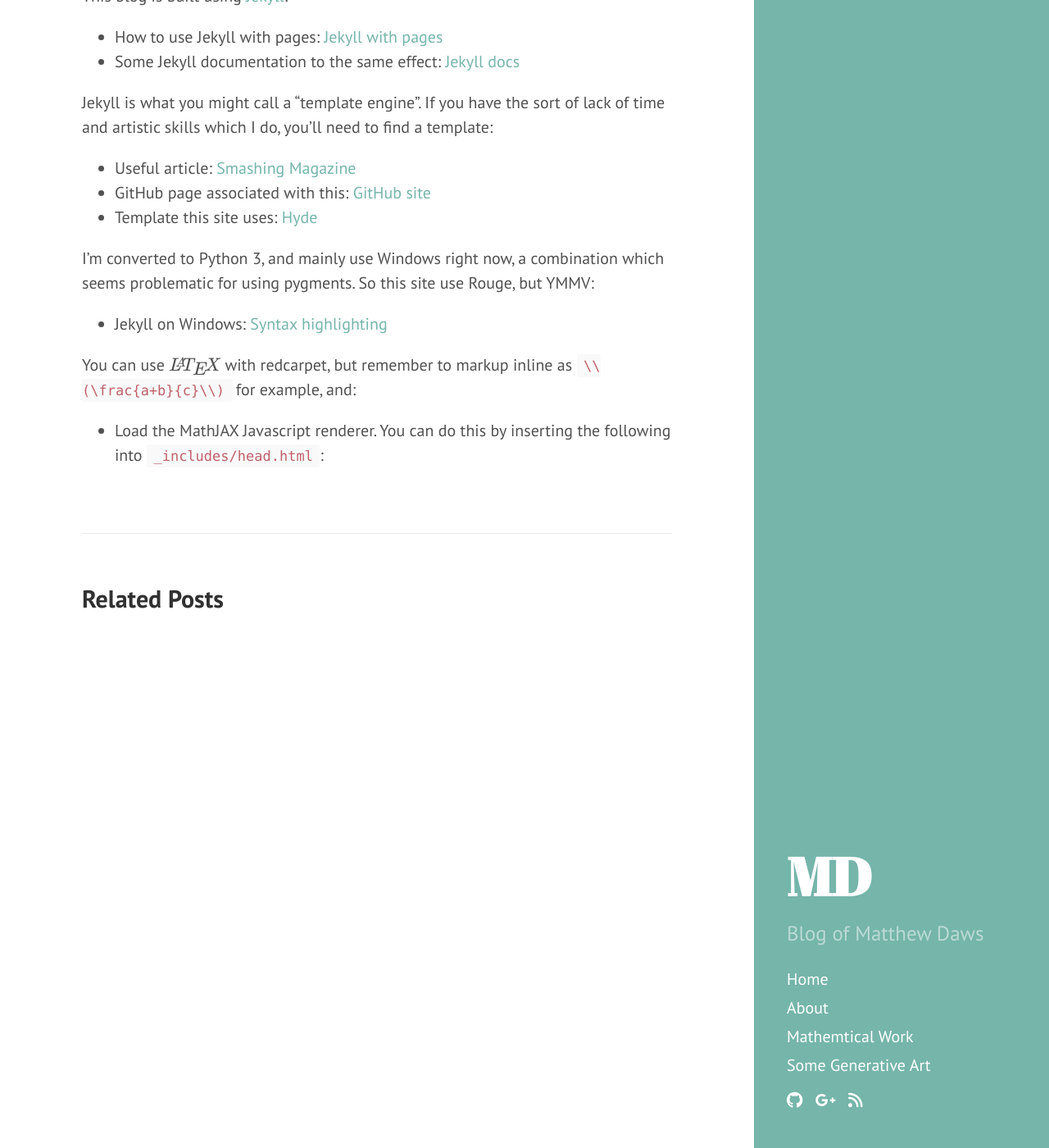
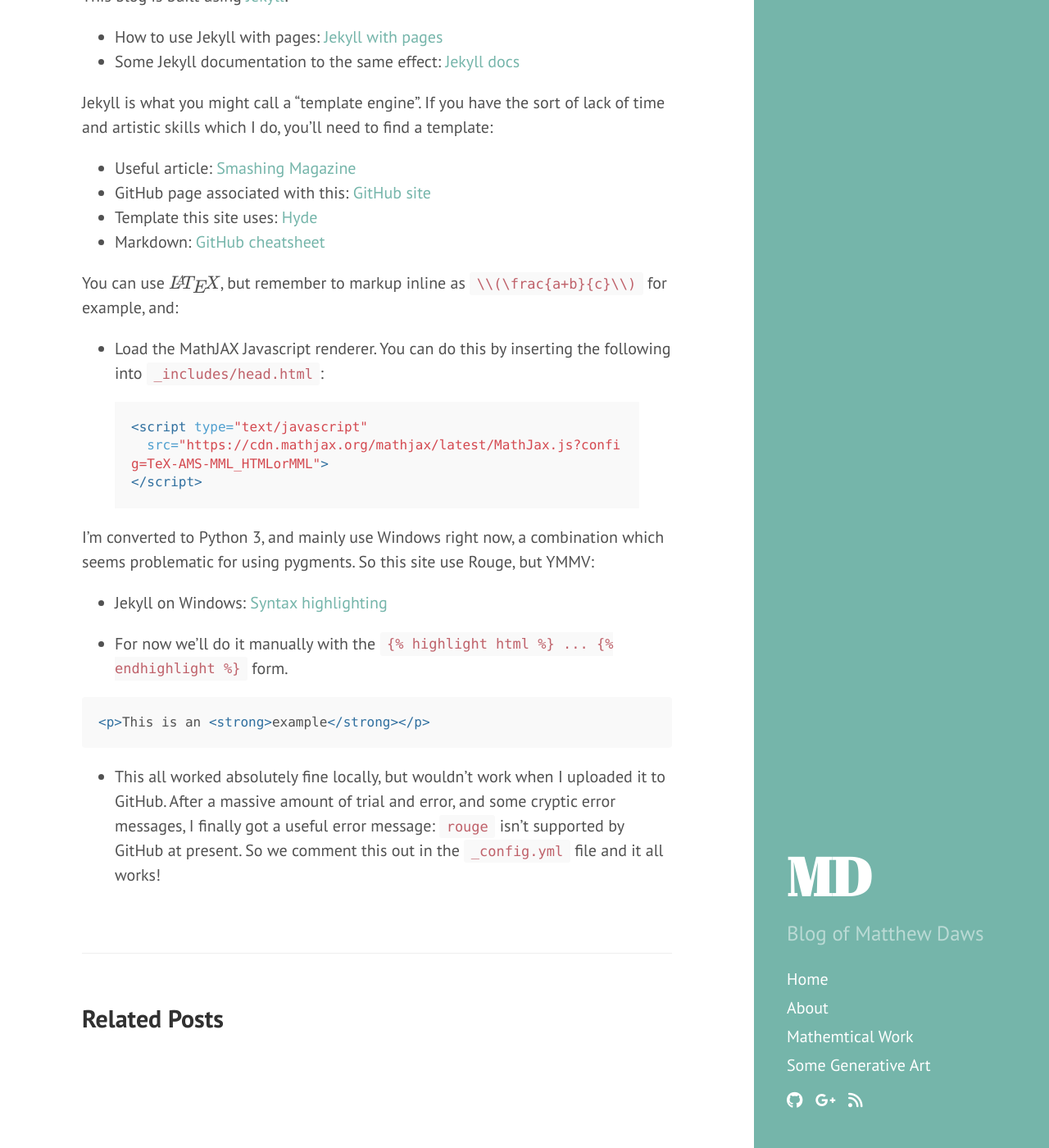
Before and after one commit to MatthewDaws/MatthewDaws.github.io, a Jekyll site: the page built from _posts/2014-03-27-hello-world.md, in a window 1280 px wide and 1400 px high, scrolled down 360 px. Shown: the whole window at 82% size. Built offline with Jekyll 4.4.1, drawn with Linux system fonts in a browser that asks for light colours; nearby versions of some CDN libraries; library files that are not in the unit come from our copies; formulas are drawn with MathJax 3.

Commit message:
Working now?
We hope...

````diff
--- a/_config.yml
+++ b/_config.yml
@@ -3,10 +3,9 @@ safe: true
 lsi: false
 
 # Dependencies
-#markdown:         redcarpet
 markdown:          kramdown
-#highlighter:      pygments
-highlighter:      rouge
+# Must comment this out when uploading to GitHub
+#highlighter:      rouge
 
 kramdown:
   input: GFM
--- a/_posts/2014-03-27-hello-world.md
+++ b/_posts/2014-03-27-hello-world.md
@@ -18,11 +18,26 @@ artistic skills which I do, you'll need to find a template:
 * Useful article: [Smashing Magazine](http://www.smashingmagazine.com/2014/08/01/build-blog-jekyll-github-pages/)
 * GitHub page associated with this: [GitHub site](https://github.com/barryclark/jekyll-now)
 * Template this site uses: [Hyde](https://github.com/poole/hyde)
+* Markdown: [GitHub cheatsheet](https://github.com/adam-p/markdown-here/wiki/Markdown-Cheatsheet)
+
+You can use \\(\LaTeX \\), but remember to markup inline as `\\(\frac{a+b}{c}\\)` for example, and:
+
+* Load the MathJAX Javascript renderer.  You can do this by inserting the following into `_includes/head.html`:
+
+{% highlight html %}
+<script type="text/javascript"
+  src="https://cdn.mathjax.org/mathjax/latest/MathJax.js?config=TeX-AMS-MML_HTMLorMML">
+</script>
+{% endhighlight %}
 
 I'm converted to Python 3, and mainly use Windows right now, a combination which seems problematic for using pygments.  So this site use Rouge, but YMMV:
 
 * Jekyll on Windows: [Syntax highlighting](https://github.com/juthilo/run-jekyll-on-windows/blob/gh-pages/3-syntax-highlighting.md)
 
-You can use \\(\LaTeX \\) with redcarpet, but remember to markup inline as `\\(\frac{a+b}{c}\\)` for example, and:
+* For now we'll do it manually with the {% raw %} `{% highlight html %} ... {% endhighlight %}` {% endraw %} form.
 
-* Load the MathJAX Javascript renderer.  You can do this by inserting the following into `_includes/head.html`:
+```html
+<p>This is an <strong>example</strong></p>
+```
+
+* This all worked absolutely fine locally, but wouldn't work when I uploaded it to GitHub.  After a massive amount of trial and error, and some cryptic error messages, I finally got a useful error message: `rouge` isn't supported by GitHub at present.  So we comment this out in the `_config.yml` file and it all works!
````
